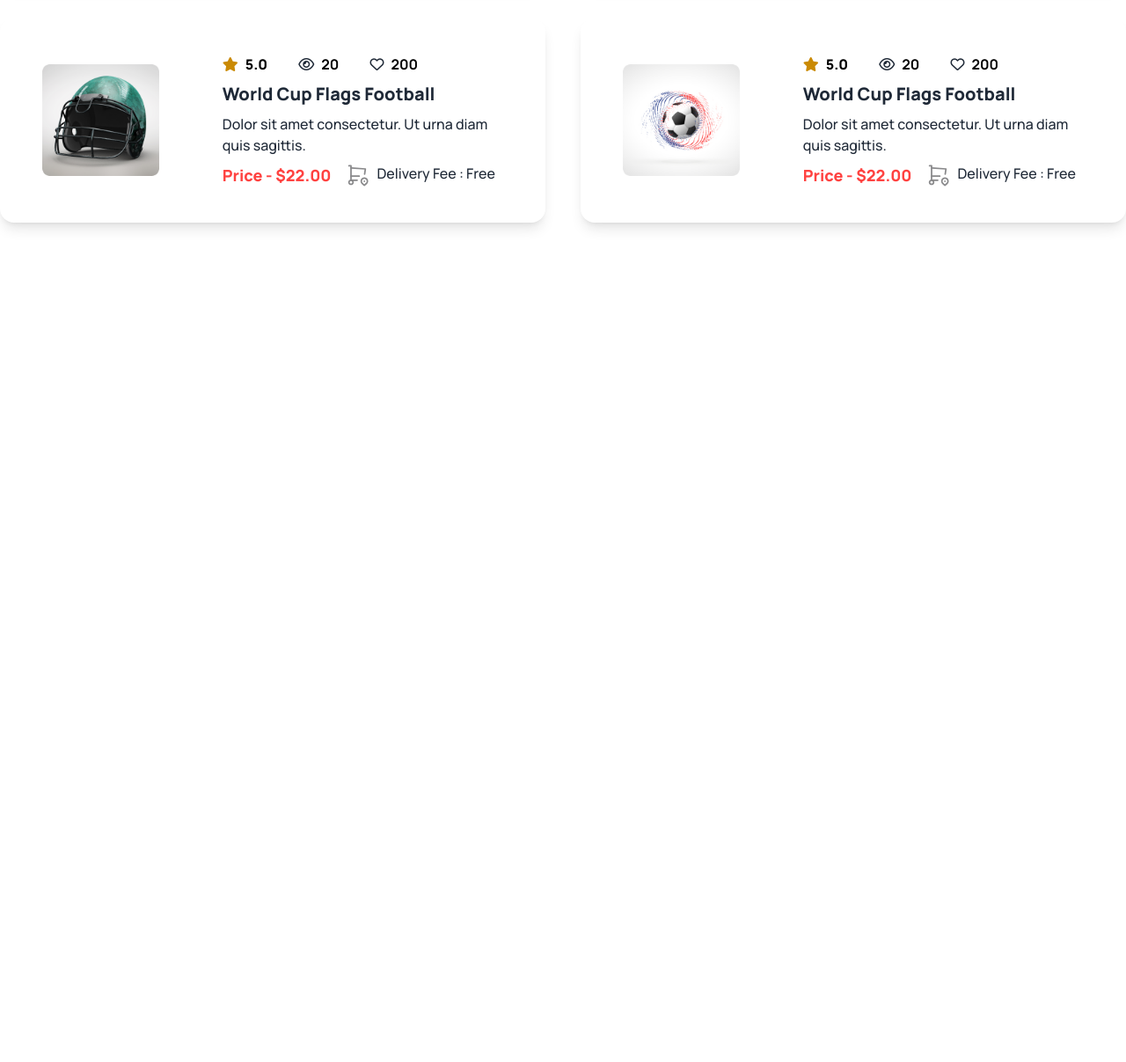
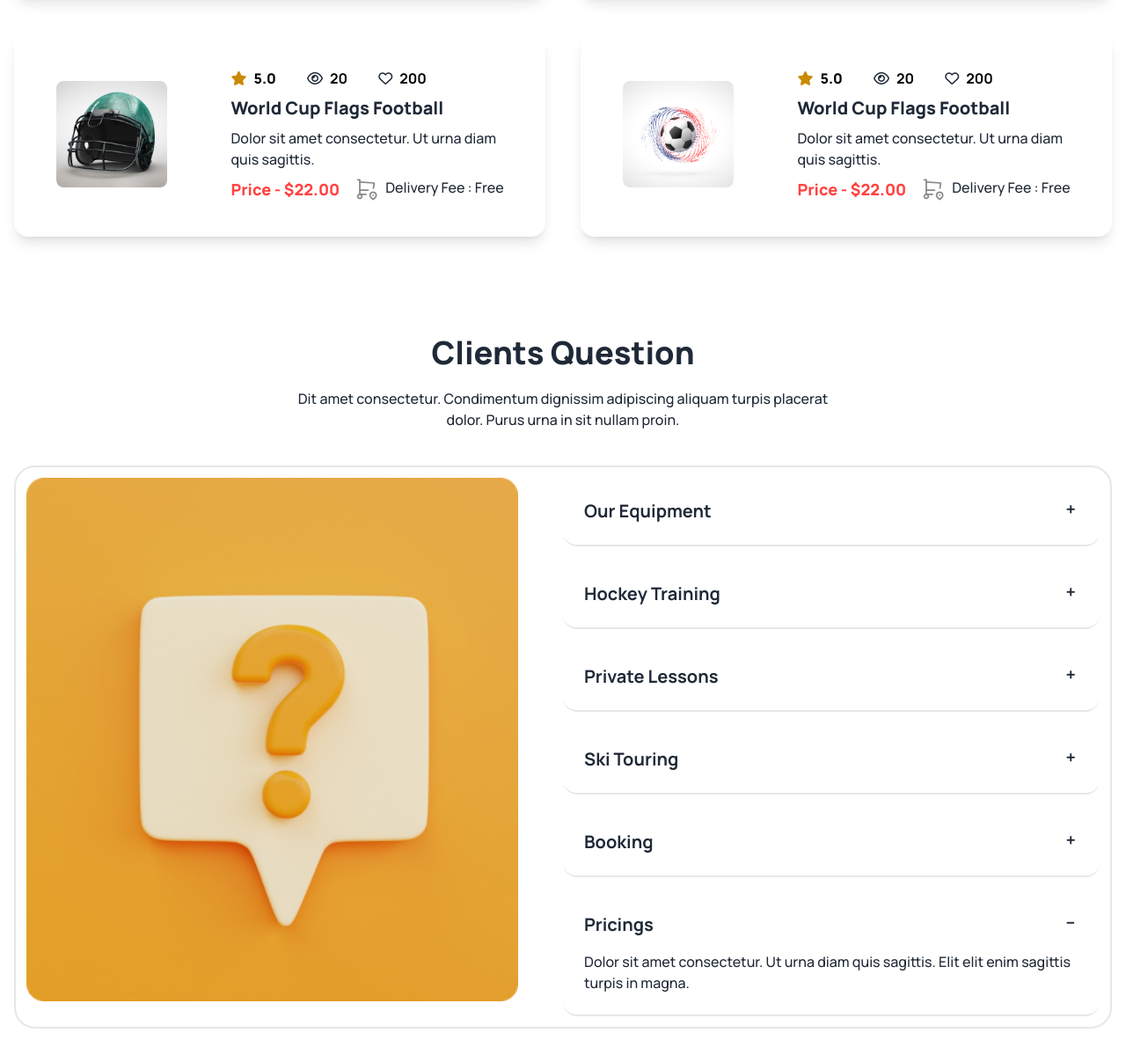
Before and after one commit to AsadurRubel/third-assignment, a plain HTML site: page index.html in a window 1280 px wide. Shown: the part 3040-4247 px from the top of the page at 88% size. Before the commit the page ends 3329 px from the top, so only its background shows below. Drawn offline with nearby package versions, Linux system fonts and the light colour scheme.

Commit message:
Added Clients Question Section

```diff
--- a/index.html
+++ b/index.html
@@ -440,7 +440,7 @@
       <!-- Our new product Section -->
 
       <section>
-        <div class="container mx-auto my-10 transform translate-y-96 lg:translate-y-1">
+        <div class="container mx-auto my-10 transform translate-y-96 lg:translate-y-1 p-4">
           <div class="space-y-5">
             <h1 class="text-4xl font-extrabold text-center">
               Our New Products
@@ -588,6 +588,95 @@
         </div>
 
       </section>
+
+        <!-- Clients Question -->
+
+        <section>
+          <div class="container mx-auto my-20 transform translate-y-96 lg:translate-y-1 p-4">
+            <div class="space-y-5">
+              <h1 class="text-4xl font-extrabold text-center">
+                Clients Question
+              </h1>
+              <p class="w-5/6 lg:w-1/2 mx-auto text-center">
+                Dit amet consectetur. Condimentum dignissim adipiscing aliquam turpis placerat dolor. Purus urna in sit nullam proin.
+              </p>
+            </div>
+
+            <div class="flex flex-col lg:flex-row justify-between mt-10 border-2 rounded-3xl p-3">
+              <div class="flex-1">
+                <img class="w-11/12 " src="./Images/11.png" alt="">
+              </div>
+
+              <div class="flex-1 space-y-4">
+                <!-- According 1 -->
+                <div class="collapse collapse-plus bg-base-100 border-b-2 p-2">
+                  <input type="radio" name="my-accordion-3" checked="checked" />
+                  <div class="collapse-title text-xl font-bold">
+                    Our Equipment
+                  </div>
+                  <div class="collapse-content">
+                    <p>Dolor sit amet consectetur. Ut urna diam quis sagittis. Elit elit enim sagittis turpis in magna.</p>
+                  </div>
+                </div>
+                <!-- According 2 -->
+                <div class="collapse collapse-plus bg-base-100 border-b-2 p-2">
+                  <input type="radio" name="my-accordion-3" checked="checked" />
+                  <div class="collapse-title text-xl font-bold">
+                    Hockey Training
+                  </div>
+                  <div class="collapse-content">
+                    <p>Dolor sit amet consectetur. Ut urna diam quis sagittis. Elit elit enim sagittis turpis in magna.</p>
+                  </div>
+                </div>
+                <!-- According 3 -->
+                <div class="collapse collapse-plus bg-base-100 border-b-2 p-2">
+                  <input type="radio" name="my-accordion-3" checked="checked" />
+                  <div class="collapse-title text-xl font-bold">
+                    Private Lessons
+                  </div>
+                  <div class="collapse-content">
+                    <p>Dolor sit amet consectetur. Ut urna diam quis sagittis. Elit elit enim sagittis turpis in magna.</p>
+                  </div>
+                </div>
+                <!-- According 4 -->
+                <div class="collapse collapse-plus bg-base-100 border-b-2 p-2">
+                  <input type="radio" name="my-accordion-3" checked="checked" />
+                  <div class="collapse-title text-xl font-bold">
+                    Ski Touring
+                  </div>
+                  <div class="collapse-content">
+                    <p>Dolor sit amet consectetur. Ut urna diam quis sagittis. Elit elit enim sagittis turpis in magna.</p>
+                  </div>
+                </div>
+                <!-- According 5 -->
+                <div class="collapse collapse-plus bg-base-100 border-b-2 p-2">
+                  <input type="radio" name="my-accordion-3" checked="checked" />
+                  <div class="collapse-title text-xl font-bold">
+                    Booking
+                  </div>
+                  <div class="collapse-content">
+                    <p>Dolor sit amet consectetur. Ut urna diam quis sagittis. Elit elit enim sagittis turpis in magna.</p>
+                  </div>
+                </div>
+                <!-- According 6 -->
+                <div class="collapse collapse-plus bg-base-100 border-b-2 p-2">
+                  <input type="radio" name="my-accordion-3" checked="checked" />
+                  <div class="collapse-title text-xl font-bold">
+                    Pricings
+                  </div>
+                  <div class="collapse-content">
+                    <p>Dolor sit amet consectetur. Ut urna diam quis sagittis. Elit elit enim sagittis turpis in magna.</p>
+                  </div>
+                </div>
+
+              </div>
+            </div>
+
+          </div>
+        </section>
+
+
+
     </main>
     <footer></footer>
   </body>
```
